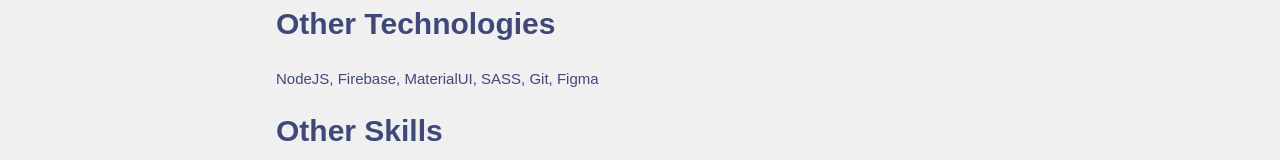
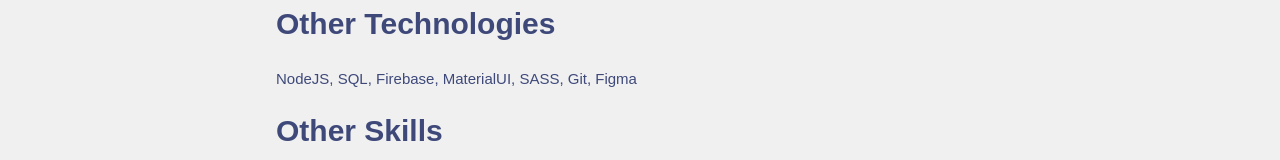
Before and after one commit to Ovsclassic/ovs-personalportfolio, a React (Vite) app: page / in a window 1280 px wide. Shown: the part 1043-1203 px from the top of the page. Built offline with nearby package versions, Linux system fonts and the light colour scheme.

Commit message:
change in tech

```diff
--- a/src/pages/Home.jsx
+++ b/src/pages/Home.jsx
@@ -46,7 +46,7 @@
           </li>
           <li className="item">
             <h2> Other Technologies </h2>
-            <span>NodeJS, Firebase, MaterialUI, SASS, Git, Figma</span>
+            <span>NodeJS, SQL, Firebase, MaterialUI, SASS, Git, Figma</span>
           </li>
           <li className="item">
             <h2> Other Skills </h2>
```
